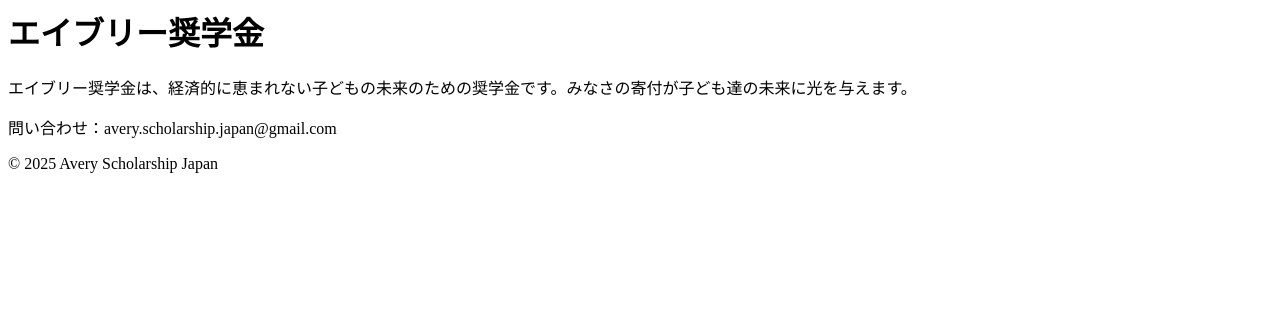
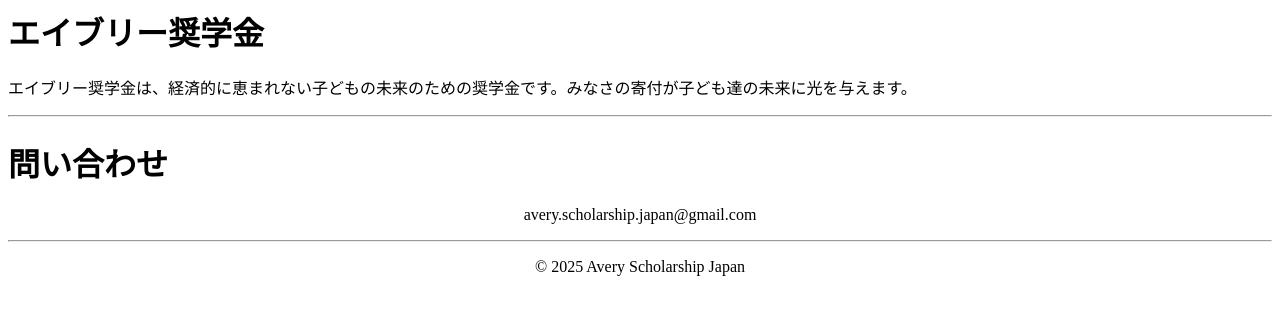
Before and after one commit to avery-scholarship/avery-scholarship.github.io, a plain HTML site: page index.html in a window 1280 px wide. Drawn offline with Linux system fonts and the light colour scheme.

Commit message:
Update index.html

```diff
--- a/index.html
+++ b/index.html
@@ -1,5 +1,8 @@
 <HTML><TITLE>エイブリー奨学金</TITLE><BODY><h1>エイブリー奨学金</h1>
 <p>エイブリー奨学金は、経済的に恵まれない子どもの未来のための奨学金です。みなさの寄付が子ども達の未来に光を与えます。</p>
-<p>問い合わせ：avery.scholarship.japan@gmail.com</p>
-<p>© 2025 Avery Scholarship Japan</p>
+<hr/>
+  <h1>問い合わせ</h1>
+<p style="text-align: center;">avery.scholarship.japan@gmail.com</p>
+<hr/>
+  <p style="text-align: center;">© 2025 Avery Scholarship Japan</p>
 </BODY></HTML>
```
